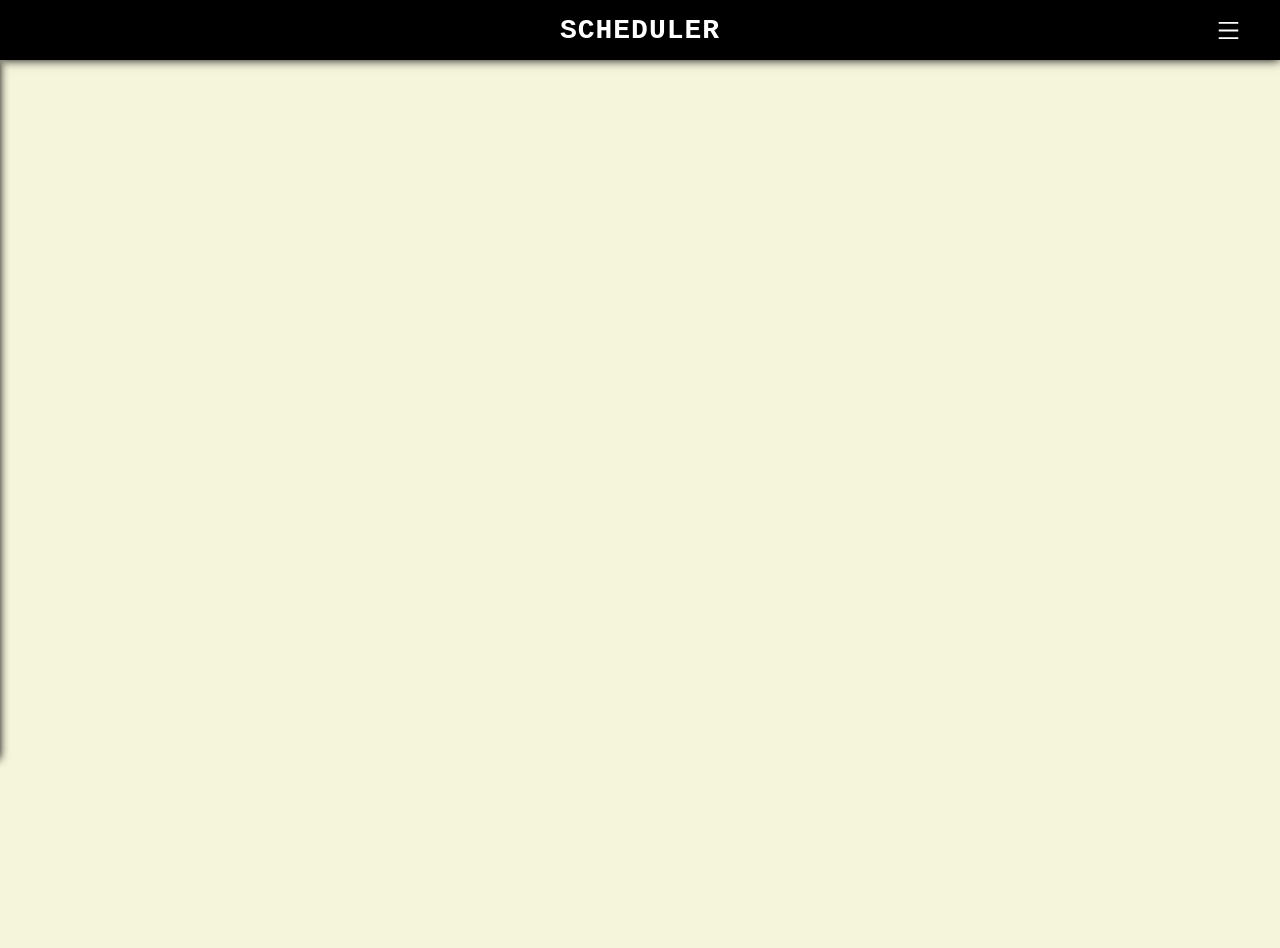
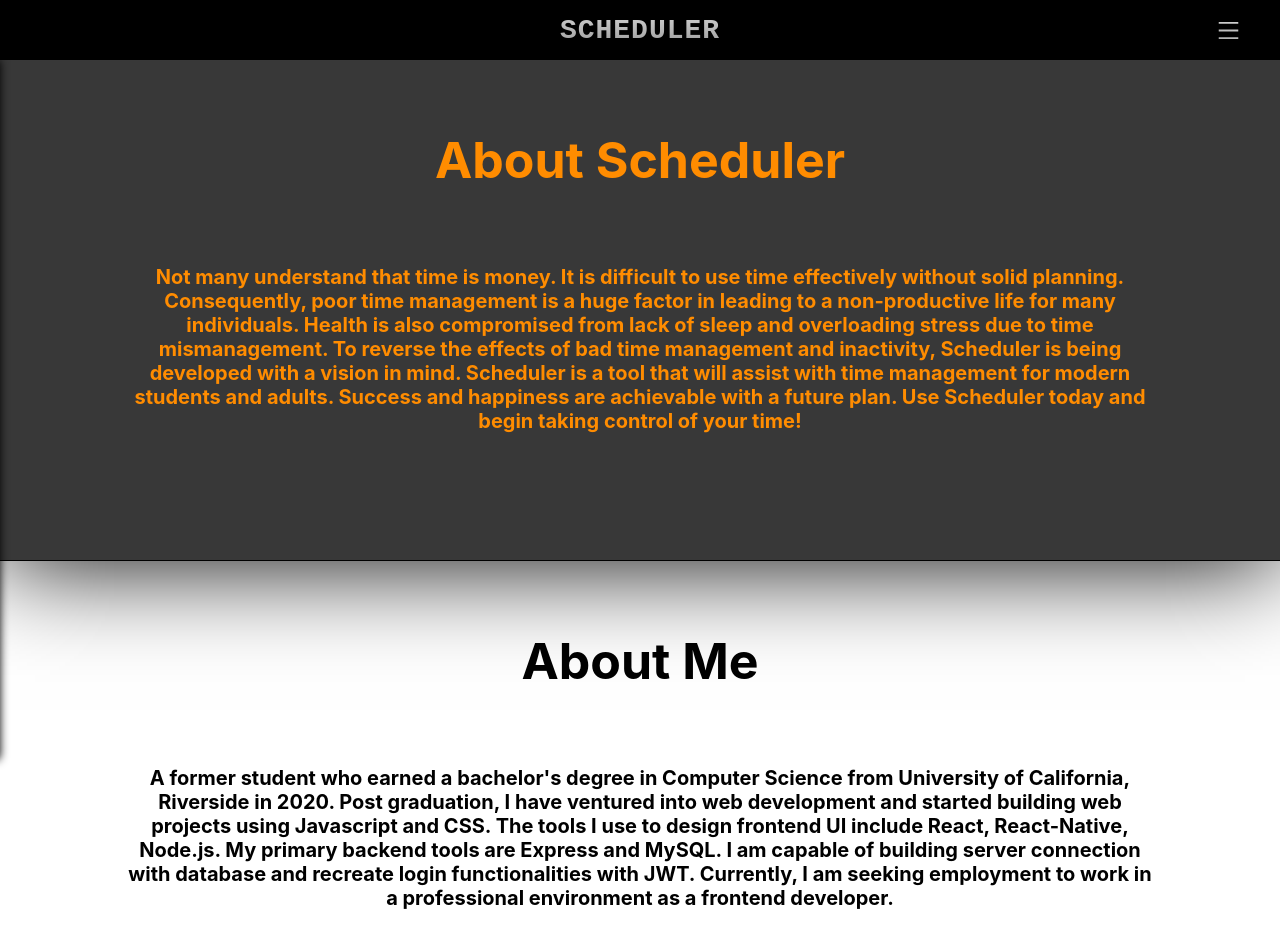
Before and after one commit to qijieguan/Schedule_App, a React (Create React App) app in the folder client/: page /about in a window 1280 px wide. Shown: the top 948 px of the page. Built offline with nearby package versions, Linux system fonts and the light colour scheme.

Commit message:
Created layout for About page + Home UI change

```diff
--- a/client/src/App.css
+++ b/client/src/App.css
@@ -5,7 +5,7 @@
 .App {
   text-align: center;
   background-color: beige;
-  min-height: 1200px;
+  min-height: 1000px;
   height: auto;
   mix-blend-mode: unset;
 }
@@ -39,7 +39,7 @@
   box-shadow: 0 0 10px 0 black;
   transform: translateX(-100%);
   transition: transform 0.5s ease-in;
-  z-index: 1;
+  z-index: 3;
 }
 
 .Side-Active {
@@ -63,21 +63,22 @@
 .Calender {
   min-height: 1000px;
   height: auto;
-  margin: 25px 0 0 2%;
-  width: 96%;
-  background-color: white;
-  box-shadow: 0 0 10px 0 black;
+  width: 100%;
+  background-color: rgb(56, 56, 56);
+  box-shadow: 10px 0 10px 0 black;
+  border-radius: 25px;
 }
 
 .Month-Label {
   text-align: center;
-  font-size: 36px;
+  font-size: 40px;
   font-weight: bold;
   font-family:'Times New Roman', Times, serif;
   height: 70px;
   line-height: 70px;
-  color: white;
-  background-color: red;
+  color: black;
+  background-color: darkorange;
+  border-radius: 25px 25px 0 0;
 }
 
 .Week {
@@ -92,6 +93,7 @@
   line-height: 60px;
   font-size: 20px;
   font-weight: bold;
+  color: darkorange;
 }
 
 .Date-Grid {
@@ -100,7 +102,8 @@
   grid-auto-rows: minmax(150px, auto);
   border-top: 3px solid;
   border-left: 3px solid;
-  border-color: red;
+  color: darkorange;
+  border-color: darkorange;
   margin-left: 1%;
   width: 98%;
 }
@@ -111,7 +114,7 @@
   font-weight: bold;
   border-right: 3px solid;
   border-bottom: 3px solid;
-  border-color: red;
+  border-color: darkorange;
 }
 
 .Add-Slot {
@@ -127,7 +130,8 @@
   box-shadow: 0 0 10px 0 black;
   border: 1px solid;
   border-radius: 5px;
-  background-color: white;
+  color: black;
+  background-color: rgb(240, 240, 240);
   z-index: 2;
 }
 
@@ -176,7 +180,7 @@
   margin-left: 2.5%;
   width: 95%;
   color: white;
-  background-color: darkslateblue;
+  background-color: darkorchid;
   font-size: 14px;
   border-radius: 10px;
   box-shadow: 0 0 4px 0 black;
@@ -203,6 +207,45 @@
   z-index: 2;
 }
 
+.About-Container {
+  display: flex;
+  flex-direction: column;
+  height: 1000px;
+  width: 100%;
+  background-color: rgb(56, 56, 56);
+  color: white;
+}
+
+.About-App {
+  height: 500px;
+  width: 100%;
+  border-bottom: 1px solid black;
+  box-shadow: 0 0 100px 0 black;
+  z-index: 1;
+}
+
+.About-Header {
+  text-align: center;
+  margin-top: 70px;
+  font-size: 50px;
+  font-weight: bold;
+  color: darkorange;
+}
+
+.About-Body {
+  margin: 75px 0 0 10%;
+  width: 80%;
+  font-size: 20px;
+  font-weight: bold;
+  color: darkorange;
+}
+
+.About-Me {
+  height: 500px;
+  width: 100%;
+  background-color: white;
+}
+
 a {
   text-decoration: none;
   display: block;
@@ -210,6 +253,16 @@ a {
 
 input {
   width: 80%;
+  border: 1px solid gray;
+  box-shadow: 0 0 1px 0 black;
+  margin-bottom: 10px;
+}
+
+select {
+  border-top: 1px solid gray;
+  border-right: 1px solid gray;
+  border-bottom: 1px solid gray;
+  box-shadow: 0 0 1px 0 black;
 }
 
 textarea {
@@ -217,4 +270,48 @@ textarea {
   width: 90%;
   min-height: 75px;
   height: auto;
+  border: 1px solid gray;
+  box-shadow: 0 0 1px 0 black;
 }
+
+.Home {
+  display: flex;
+  flex-direction: column;
+  align-items: center;
+  pointer-events: none;
+  height: 1000px;
+}
+
+.Home:hover {
+  background-color: rgb(56, 56, 56);
+  color: darkorange;
+}
+
+.Alarm-Clock {
+  color: black;
+  font-size: 250px;
+  top: 400px;
+  position: absolute;
+  cursor: pointer;
+  pointer-events: auto;
+}
+
+.Alarm-Clock:hover {
+  color: darkorange;
+  animation: shake 0.5s;
+  animation-iteration-count: infinite;
+}
+
+@keyframes shake {
+  0% { transform: translate(1px, 1px) rotate(0deg); }
+  10% { transform: translate(-1px, -2px) rotate(-1deg); }
+  20% { transform: translate(-3px, 0px) rotate(1deg); }
+  30% { transform: translate(3px, 2px) rotate(0deg); }
+  40% { transform: translate(1px, -1px) rotate(1deg); }
+  50% { transform: translate(-1px, 2px) rotate(-1deg); }
+  60% { transform: translate(-3px, 1px) rotate(0deg); }
+  70% { transform: translate(3px, 1px) rotate(-1deg); }
+  80% { transform: translate(-1px, -1px) rotate(1deg); }
+  90% { transform: translate(1px, 2px) rotate(0deg); }
+  100% { transform: translate(1px, -2px) rotate(-1deg); }
+}
--- a/client/src/App.js
+++ b/client/src/App.js
@@ -1,7 +1,8 @@
 import './App.css';
 import Header from './component/Header.js';
 import Home from './component/Home.js';
-import Calender from './component/Calender';
+import Calender from './component/Calender.js';
+import About from './component/About.js';
 import {BrowserRouter as Router, Switch, Route} from 'react-router-dom';
 
 function App() {
@@ -12,6 +13,7 @@ function App() {
         <Switch>
           <Route path="/" exact component={Home}/>
           <Route path="/calender" component={Calender}/>
+          <Route path="/about" component={About}/>
         </Switch>
       </div>
     </Router>
--- /dev/null
+++ b/client/src/component/About.js
@@ -0,0 +1,37 @@
+
+
+const About = () => {
+    return(
+        <div className="About-Container">
+            <div className="About-App">
+                <div className="About-Header">
+                    About Scheduler
+                </div>
+                <p className="About-Body">
+                    Not many understand that time is money. It is difficult to use time effectively without
+                    solid planning. Consequently, poor time management is a huge factor in leading to a
+                    non-productive life for many individuals. Health is also compromised from lack of sleep and
+                    overloading stress due to time mismanagement. To reverse the effects of bad time management
+                    and inactivity, Scheduler is being developed with a vision in mind. Scheduler is a tool that
+                    will assist with time management for modern students and adults. Success and happiness are
+                    achievable with a future plan. Use Scheduler today and begin taking control of your time!
+                </p>
+            </div>
+            <div className="About-Me">
+                <div className="About-Header" style={{color: 'black'}}>
+                    About Me
+                </div>
+                <p className="About-Body" style={{color: 'black'}}>
+                    A former student who earned a bachelor's degree in Computer Science from University of California,
+                    Riverside in 2020. Post graduation, I have ventured into web development and started building web
+                    projects using Javascript and CSS. The tools I use to design frontend UI include React, React-Native,
+                    Node.js. My primary backend tools are Express and MySQL. I am capable of building server connection
+                    with database and recreate login functionalities with JWT. Currently, I am seeking employment to work
+                    in a professional environment as a frontend developer.
+                </p>
+            </div>
+        </div>
+    );
+}
+
+export default About;
--- a/client/src/component/Calender.js
+++ b/client/src/component/Calender.js
@@ -46,7 +46,7 @@ const Calender = () => {
 const customStyle = {
     fontSize: '60px',
     color: 'darkorange',
-    margin: '20px 0 0 20px',
+    margin: '5px 0 5px 20px',
 }
 
 export default Calender;
--- a/client/src/component/Header.js
+++ b/client/src/component/Header.js
@@ -26,7 +26,9 @@ const Header = () => {
                     </Link>
 
                     <div className="Side-Li">TODO</div>
-                    <div className="Side-Li">About</div>
+                    <Link to="/about" className="Side-Li">
+                        About
+                    </Link>
                 </div>
             </div>
         </div>
--- a/client/src/component/Home.js
+++ b/client/src/component/Home.js
@@ -9,12 +9,13 @@ const Home = () => {
     }
 
     return(
-        <div style={{display: 'flex', flexDirection: 'column', alignItems: 'center'}}>
-            <div style={customStyle}>
-                Hello! Do you need to be on top of your schedule? Use Scheduler!
-            </div>
+        <div className="Home">
+            <p style={customStyle}>
+                Hello! I am Qi Jie. Do you need to be on top of your schedule? Use Scheduler!
+                For more information, click the About tab on the menu!
+            </p>
             <BsAlarm
-                style={iconStyle}
+                className="Alarm-Clock"
                 onClick={SideToggle}
             />
         </div>
@@ -30,12 +31,4 @@ const customStyle = {
     marginTop: '12%'
 };
 
-const iconStyle = {
-    color: 'black',
-    fontSize: '250px',
-    top: '400px',
-    position: 'absolute',
-    cursor: 'pointer'
-}
-
 export default Home;
--- a/client/src/component/ViewEvent.js
+++ b/client/src/component/ViewEvent.js
@@ -21,13 +21,13 @@ const ViewEvent = ({ event, onDelete, onEdit }) => {
             onMouseLeave={() => setViewItem(false)}
         >
             <div className="Slot">
-                <span>{event.Time[0]} to {event.Time[1]}</span>
+                <span>{event.Time[0]} {event.Time[1]} to {event.Time[2]} {event.Time[3]}</span>
             </div>
             {viewItem ?
                 <div className="Slot-Expand">
-                    <div style={{marginBottom: '20px', width: '100%'}}>
+                    <div style={{marginBottom: '20px', width: '100%', color: 'black'}}>
                         <span style={fontStyle}>Time: </span>
-                        {event.Time[0]} to {event.Time[1]}
+                        {event.Time[0]} {event.Time[1]} to {event.Time[2]} {event.Time[3]}
                     </div>
                     <div style={heightStyle}>
                         <span style={fontStyle}>Details: </span>
@@ -60,11 +60,13 @@ const ViewEvent = ({ event, onDelete, onEdit }) => {
 const heightStyle = {
     minHeight: '100px',
     height: 'auto',
+    color: 'black'
 }
 
 const fontStyle = {
     fontSize: '16px',
     fontWeight: 'bold',
+    color: 'black'
 }
 
 const flexBox = {
```
Also changed, not shown: client/src/component/EventForm.js (+32 -8 lines).
